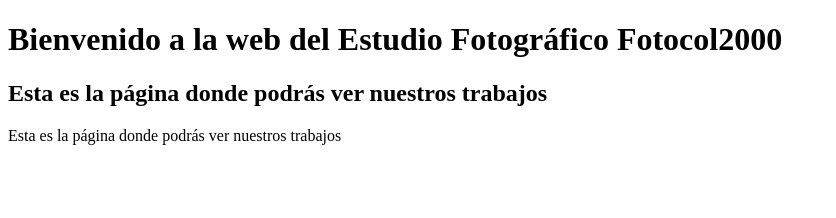
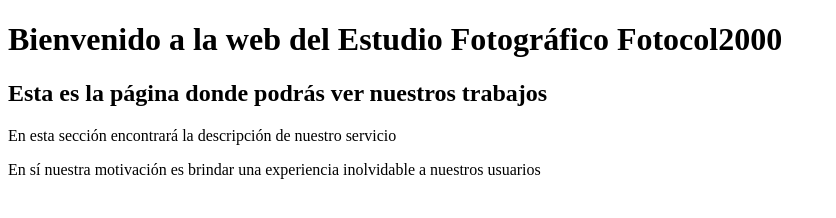
Before and after one commit to mariofhdez/pagina-web, a plain HTML site: page index.html in a window 1280 px wide. Shown: the whole page, without its empty margins (0-836 px from the left). Drawn offline with Linux system fonts and the light colour scheme.

Commit message:
Modifica el primer parrafo y agrega uno adicional

```diff
--- a/index.html
+++ b/index.html
@@ -7,6 +7,7 @@
     <body>
         <h1>Bienvenido a la web del Estudio Fotográfico Fotocol2000</h1>
         <h2>Esta es la página donde podrás ver nuestros trabajos</h2>
-        <p>Esta es la página donde podrás ver nuestros trabajos</p>
+        <p>En esta sección encontrará la descripción de nuestro servicio</p>
+        <p>En sí nuestra motivación es brindar una experiencia inolvidable a nuestros usuarios</p>
     </body>
 </html>
```
